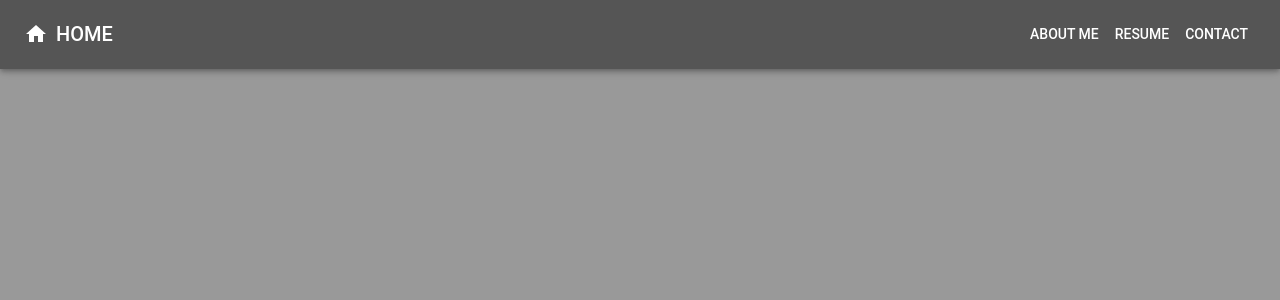
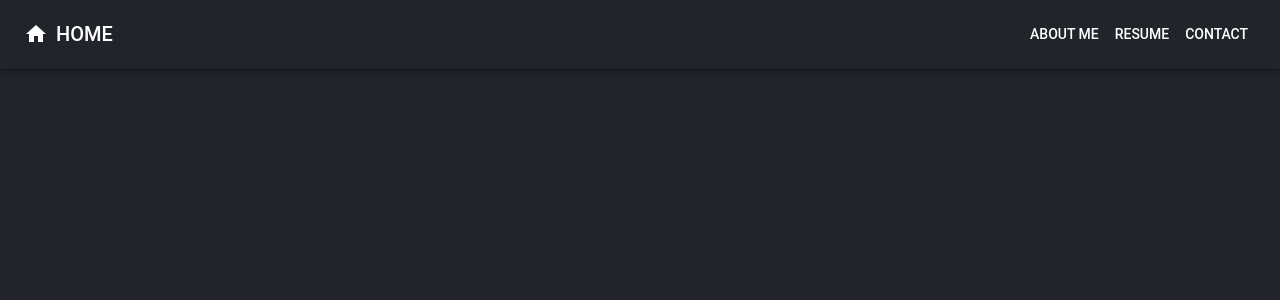
Before and after one commit to GabrielZilmar/GabrielZilmar.github.io, a Next.js app: page / in a window 1280 px wide. Shown: the top 300 px of the page. Built offline with nearby package versions, Linux system fonts and the light colour scheme; a web font is replaced by a local one.

Commit message:
feat: change theme colors

```diff
--- a/src/styles/theme.ts
+++ b/src/styles/theme.ts
@@ -3,12 +3,12 @@ import { createTheme } from "@mui/material";
 export const theme = createTheme({
   palette: {
     background: {
-      default: "#999999",
-      paper: "#C4C4C4",
+      default: "#21252b",
+      paper: "#3d4550",
     },
     primary: {
-      main: "#555555",
-      light: "#333333",
+      main: "#21252b",
+      light: "#21252b",
       dark: "#111111",
     },
     secondary: {
@@ -16,8 +16,8 @@ export const theme = createTheme({
       contrastText: "#ffffff",
     },
     text: {
-      primary: "#000000",
-      secondary: "#ffd700",
+      primary: "#ffffff",
+      secondary: "#2b4eff",
     },
   },
   typography: {
```
